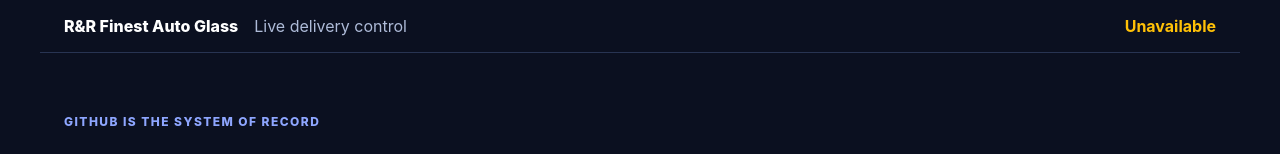
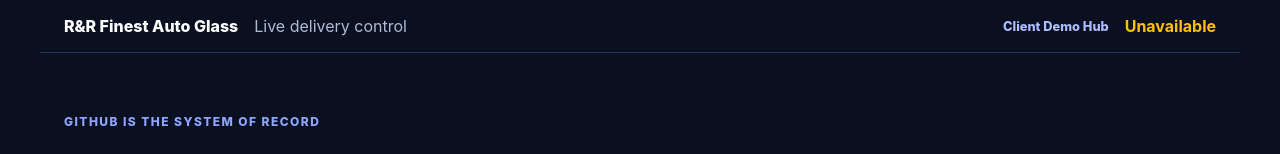
Before and after one commit to jonly03/randr, a website: page control.html in a window 1280 px wide. Shown: the top 154 px of the page. Drawn offline with Linux system fonts and the light colour scheme; no server answers.

Commit message:
feat: integrate control.html with client demo hub

```diff
--- a/control.html
+++ b/control.html
@@ -5,7 +5,7 @@
   <title>R&R Delivery Control</title><link rel="stylesheet" href="control.css">
 </head>
 <body>
-  <header><a href="/">R&amp;R Finest Auto Glass</a><span>Live delivery control</span><strong id="connection">Connecting…</strong></header>
+  <header><a href="/">R&amp;R Finest Auto Glass</a><span>Live delivery control</span><a class="hub-link" href="/whats-new.html">Client Demo Hub</a><strong id="connection">Connecting…</strong></header>
   <main>
     <section class="intro"><div><p class="eyebrow">GITHUB IS THE SYSTEM OF RECORD</p><h1>Delivery control</h1><p>Live evidence from GitHub and specialists. Yellow and red require attention; no work is edited here.</p></div><a class="button" href="https://github.com/jonly03/randr/issues" target="_blank" rel="noreferrer">Open GitHub Issues</a></section>
     <section id="summary" class="summary" aria-live="polite"></section>
```
